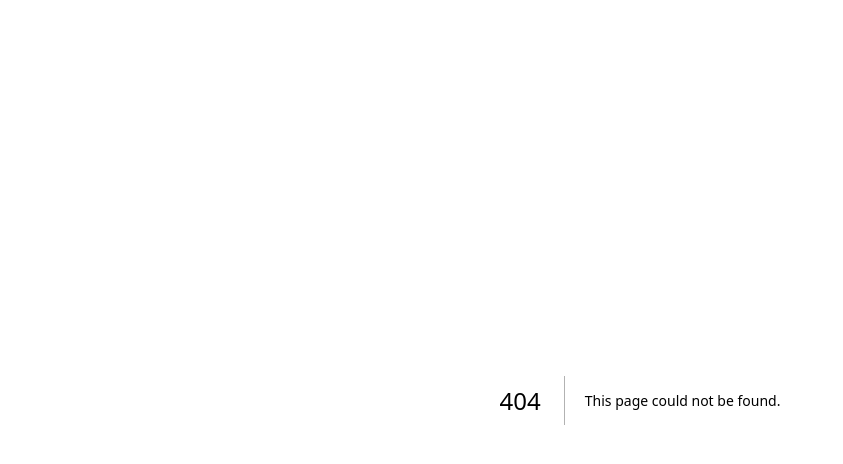
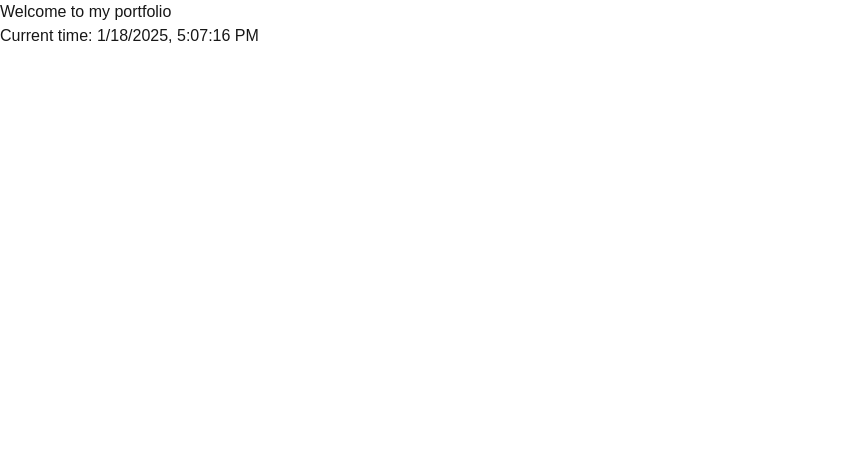
Before and after one commit to MohamedAbdEl-Rauof/my-portfolio, a Next.js app: page /about in a window 1280 px wide. Before the commit this address had no page. Shown: the top 464 px of the page, without its empty margins (0-843 px from the left). Built offline with nearby package versions, Linux system fonts and the light colour scheme.

Commit message:
first commit

```diff
--- /dev/null
+++ b/app/about/page.tsx
@@ -0,0 +1,17 @@
+"use client";
+import { useEffect, useState } from 'react';
+
+export default function Home() {
+    const [currentTime, setCurrentTime] = useState('');
+
+    useEffect(() => {
+        setCurrentTime(new Date().toLocaleString());
+    }, []);
+
+    return (
+        <div>
+            <h1>Welcome to my portfolio</h1>
+            <p>Current time: {currentTime}</p>
+        </div>
+    );
+}
--- /dev/null
+++ b/app/components/ThemeToggle.tsx
@@ -0,0 +1,45 @@
+"use client";
+
+import { useTheme } from 'next-themes';
+import { useEffect, useState } from 'react';
+
+const LightAndDarkMode = () => {
+    const [mounted, setMounted] = useState(false);
+    const { theme, setTheme } = useTheme();
+
+    useEffect(() => {
+        setMounted(true);
+    }, []);
+
+    if (!mounted) {
+        return null;
+    }
+
+    return (
+        <button
+            aria-label="Toggle theme"
+            className="p-2 rounded-full hover:bg-gray-200 dark:hover:bg-gray-700 transition-colors"
+            onClick={() => setTheme(theme === 'dark' ? 'light' : 'dark')}
+        >
+            {theme === 'dark' ? (
+                <svg xmlns="http://www.w3.org/2000/svg" width="24" height="24" viewBox="0 0 24 24" fill="none" stroke="currentColor" strokeWidth="2" strokeLinecap="round" strokeLinejoin="round" className="lucide lucide-sun">
+                    <circle cx="12" cy="12" r="4"></circle>
+                    <path d="M12 2v2"></path>
+                    <path d="M12 20v2"></path>
+                    <path d="m4.93 4.93 1.41 1.41"></path>
+                    <path d="m17.66 17.66 1.41 1.41"></path>
+                    <path d="M2 12h2"></path>
+                    <path d="M20 12h2"></path>
+                    <path d="m6.34 17.66-1.41 1.41"></path>
+                    <path d="m19.07 4.93-1.41 1.41"></path>
+                </svg>
+            ) : (
+                <svg xmlns="http://www.w3.org/2000/svg" width="24" height="24" viewBox="0 0 24 24" fill="none" stroke="currentColor" strokeWidth="2" strokeLinecap="round" strokeLinejoin="round" className="lucide lucide-moon">
+                    <path d="M12 3a6 6 0 0 0 9 9 9 9 0 1 1-9-9Z"></path>
+                </svg>
+            )}
+        </button>
+    );
+}
+
+export default LightAndDarkMode;
--- /dev/null
+++ b/app/contact/page.tsx
@@ -0,0 +1,17 @@
+"use client";
+import { useEffect, useState } from 'react';
+
+export default function Home() {
+    const [currentTime, setCurrentTime] = useState('');
+
+    useEffect(() => {
+        setCurrentTime(new Date().toLocaleString());
+    }, []);
+
+    return (
+        <div>
+            <h1>Welcome to my portfolio</h1>
+            <p>Current time: {currentTime}</p>
+        </div>
+    );
+}
--- /dev/null
+++ b/app/home/page.tsx
@@ -0,0 +1,17 @@
+"use client";
+import { useEffect, useState } from 'react';
+
+export default function Home() {
+    const [currentTime, setCurrentTime] = useState('');
+
+    useEffect(() => {
+        setCurrentTime(new Date().toLocaleString());
+    }, []);
+
+    return (
+        <div>
+            <h1>Welcome to my portfolio</h1>
+            <p>Current time: {currentTime}</p>
+        </div>
+    );
+}
--- /dev/null
+++ b/app/projects/page.tsx
@@ -0,0 +1,17 @@
+"use client";
+import { useEffect, useState } from 'react';
+
+export default function Home() {
+    const [currentTime, setCurrentTime] = useState('');
+
+    useEffect(() => {
+        setCurrentTime(new Date().toLocaleString());
+    }, []);
+
+    return (
+        <div>
+            <h1>Welcome to my portfolio</h1>
+            <p>Current time: {currentTime}</p>
+        </div>
+    );
+}
```
Also changed, not shown: app/components/NavBar.tsx (added), public/svg/logo.svg (added), 1 other file (tests, documents, lock files or other folders).
